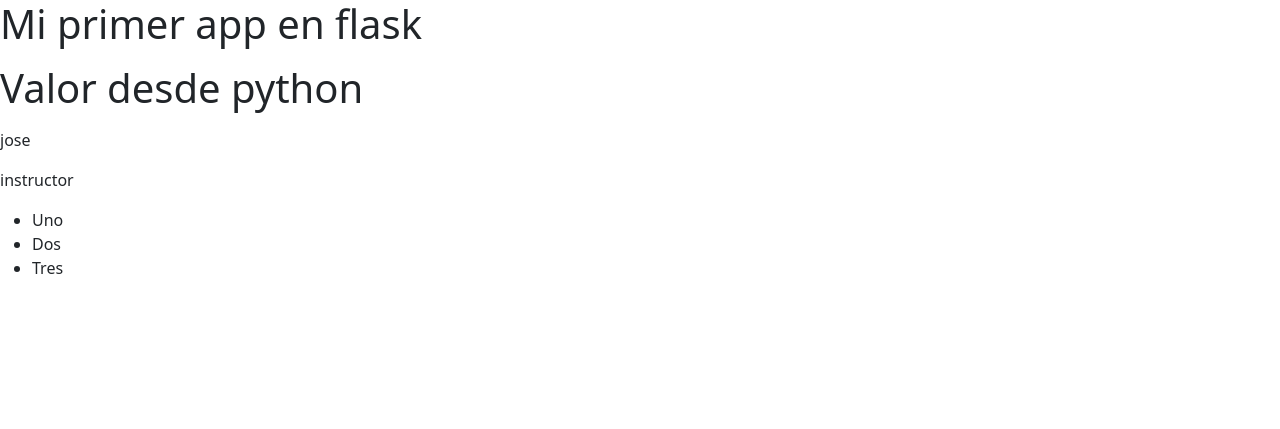
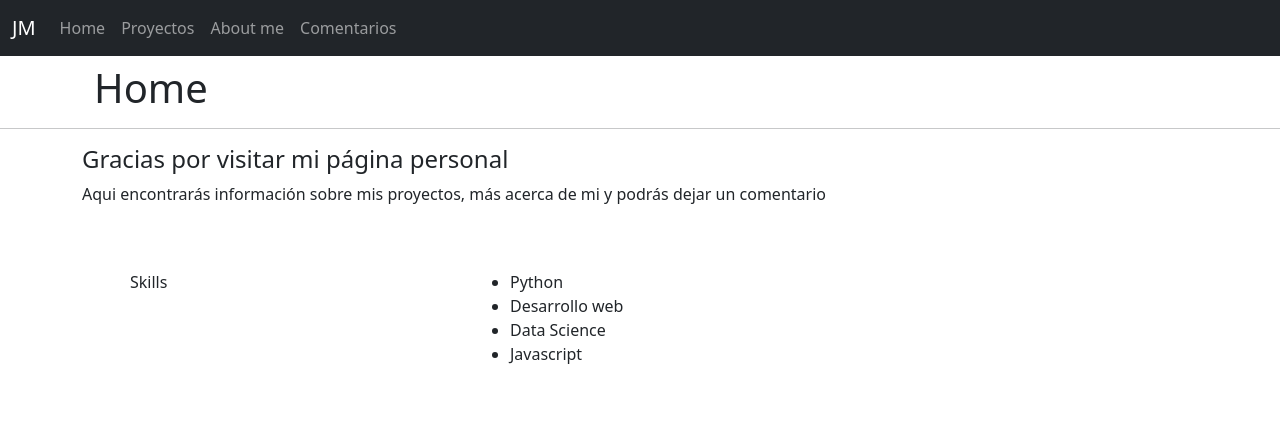
Before and after one commit to DataJm/2024WebServerPython, a Flask app: page / in a window 1280 px wide. Shown: the top 429 px of the page. Run offline with Flask 3, Linux system fonts and the light colour scheme.

Commit message:
avances clase 05

```diff
--- a/0402 Jinja templates/templates/index.html
+++ b/0402 Jinja templates/templates/index.html
@@ -1,6 +1,10 @@
 {% extends "base.html" %}
 
-{% block content %}
+{% block title %}
+Home
+{% endblock %}
+
+{% block watever %}
 
 <h3>Welcome, gracias por visitarme</h3>
 <p>Sitio web creado con flask</p>
--- /dev/null
+++ b/0501 Portafolio/app.py
@@ -0,0 +1,23 @@
+'''
+TODO:
+
+Crea un sitio web estático donde puedas mostrar tu curriculum, tus proyectos, tus habilidades
+y una sección de "comentarios".
+
+- Pagina de inicio con una breve presentación
+- Pagina de proyectos con detalles y enlaces
+- Pagina "about me" con tu experiencia y habilidades
+- Página de dejar comentario
+
+Tecnologías: Flask, HTML, Bootstrap5
+
+'''
+
+from flask import Flask, render_template
+from modules.routes import router
+
+app = Flask(__name__)
+app.register_blueprint(router)
+
+if __name__ == '__main__':
+    app.run(debug=True)
--- /dev/null
+++ b/0501 Portafolio/modules/routes.py
@@ -0,0 +1,19 @@
+from flask import Blueprint, render_template
+
+router = Blueprint('router', __name__)
+
+@router.route('/')
+def home():
+    return  render_template ('index.html')
+
+@router.route('/proyectos')
+def proyectos():
+    return  render_template ('proyectos.html')
+
+@router.route('/about')
+def about():
+    return  render_template ('about.html')
+
+@router.route('/comentarios')
+def comentarios():
+    return  render_template ('comentarios.html')
--- /dev/null
+++ b/0501 Portafolio/templates/base.html
@@ -0,0 +1,47 @@
+<!DOCTYPE html>
+<html lang="en">
+<head>
+    <meta charset="UTF-8">
+    <meta name="viewport" content="width=device-width, initial-scale=1.0">
+    <title>JM</title>
+    <link href="https://cdn.jsdelivr.net/npm/bootstrap@5.3.3/dist/css/bootstrap.min.css" rel="stylesheet" integrity="sha384-QWTKZyjpPEjISv5WaRU9OFeRpok6YctnYmDr5pNlyT2bRjXh0JMhjY6hW+ALEwIH" crossorigin="anonymous">
+    <script src="https://cdn.jsdelivr.net/npm/bootstrap@5.3.3/dist/js/bootstrap.bundle.min.js" integrity="sha384-YvpcrYf0tY3lHB60NNkmXc5s9fDVZLESaAA55NDzOxhy9GkcIdslK1eN7N6jIeHz" crossorigin="anonymous"></script>
+</head>
+<body>
+    <nav class="navbar navbar-expand-md navbar-dark bg-dark">
+        <div class="container-fluid">
+            <a class="navbar-brand" href="/">JM</a>
+            <button class="navbar-toggler" type="button" data-bs-toggle="collapse" data-bs-target="#navbarSupportedContent" aria-controls="navbarSupportedContent" aria-expanded="false" aria-label="Toggle navigation">
+            <span class="navbar-toggler-icon"></span>
+            </button>
+            <div class="collapse navbar-collapse" id="navbarSupportedContent">
+                <ul class="navbar-nav">
+                    <li class="nav-item">
+                        <a class="nav-link" href="/">Home</a>
+                    </li>
+                    <li class="nav-item">
+                        <a class="nav-link" href="/proyectos">Proyectos</a>
+                    </li>
+                    <li class="nav-item">
+                        <a class="nav-link" href="/about">About me</a>
+                    </li>
+                    <li class="nav-item">
+                        <a class="nav-link" href="/comentarios">Comentarios</a>
+                    </li>
+                </ul>
+            </div>
+        </div>
+    </nav>
+    <div class="container">
+        <div class="jumbotron jumbotron-fluid">
+            <div class="container">
+            <h1 class="display-4">{% block name %}{% endblock %}</h1>
+            </div>
+        </div>
+    </div>
+
+    <hr>
+    {% block body %}
+    {% endblock %}
+</body>
+</html>
--- /dev/null
+++ b/0501 Portafolio/templates/index.html
@@ -0,0 +1,30 @@
+{% extends "base.html" %}
+
+{% block name %}
+<h1>Home</h1>
+{% endblock %}
+
+{% block body %}
+<div class="container">
+    <div class="row">
+        <div class="col-12">
+            <h4>Gracias por visitar mi página personal</h4>
+            <p>Aqui encontrarás información sobre mis proyectos, más acerca de mi y podrás dejar un comentario</p>
+        </div>
+    </div>
+
+    <div class="row p-5">
+        <div class="col-4">
+            <p>Skills</p>
+        </div>
+        <div class="col-8">
+            <ul>
+                <li>Python</li>
+                <li>Desarrollo web</li>
+                <li>Data Science</li>
+                <li>Javascript</li>
+            </ul>
+        </div>
+    </div>
+</div>
+{% endblock %}
```
Also changed, not shown: 0402 Jinja templates/templates/base.html (+5 -2 lines), 0501 Portafolio/templates/about.html (added, +15 -0 lines), 0501 Portafolio/templates/comentarios.html (added, +22 -0 lines), 0501 Portafolio/templates/proyectos.html (added, +30 -0 lines).
